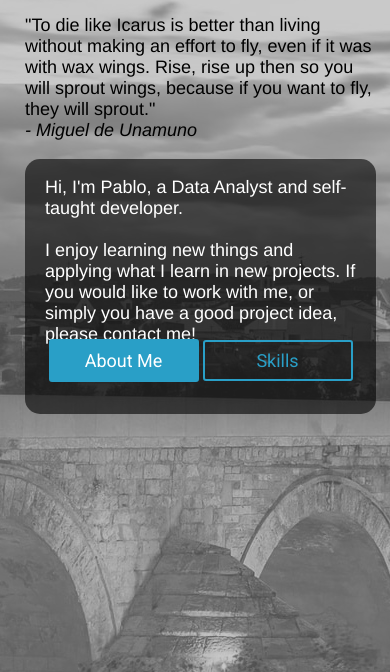
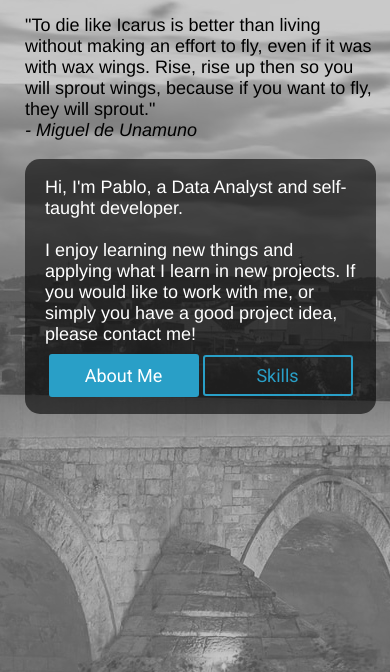
Before and after one commit to Pablo-Rueda/pablo-rueda.github.io, a plain HTML site: page index.html in a window 390 px wide. Shown: the part 172-844 px from the top of the page. Drawn offline with Linux system fonts and the light colour scheme.

Commit message:
update mobile

```diff
--- a/CSS/_support.scss
+++ b/CSS/_support.scss
@@ -129,7 +129,7 @@ button {
 }
 @media screen and (max-width: 550px) {
     .lower{
-        margin-top: 180px;
+        margin-top: 195px;
    }
    .hide-on-small{
     display:none;
```
Also changed, not shown: CSS/style.css.
